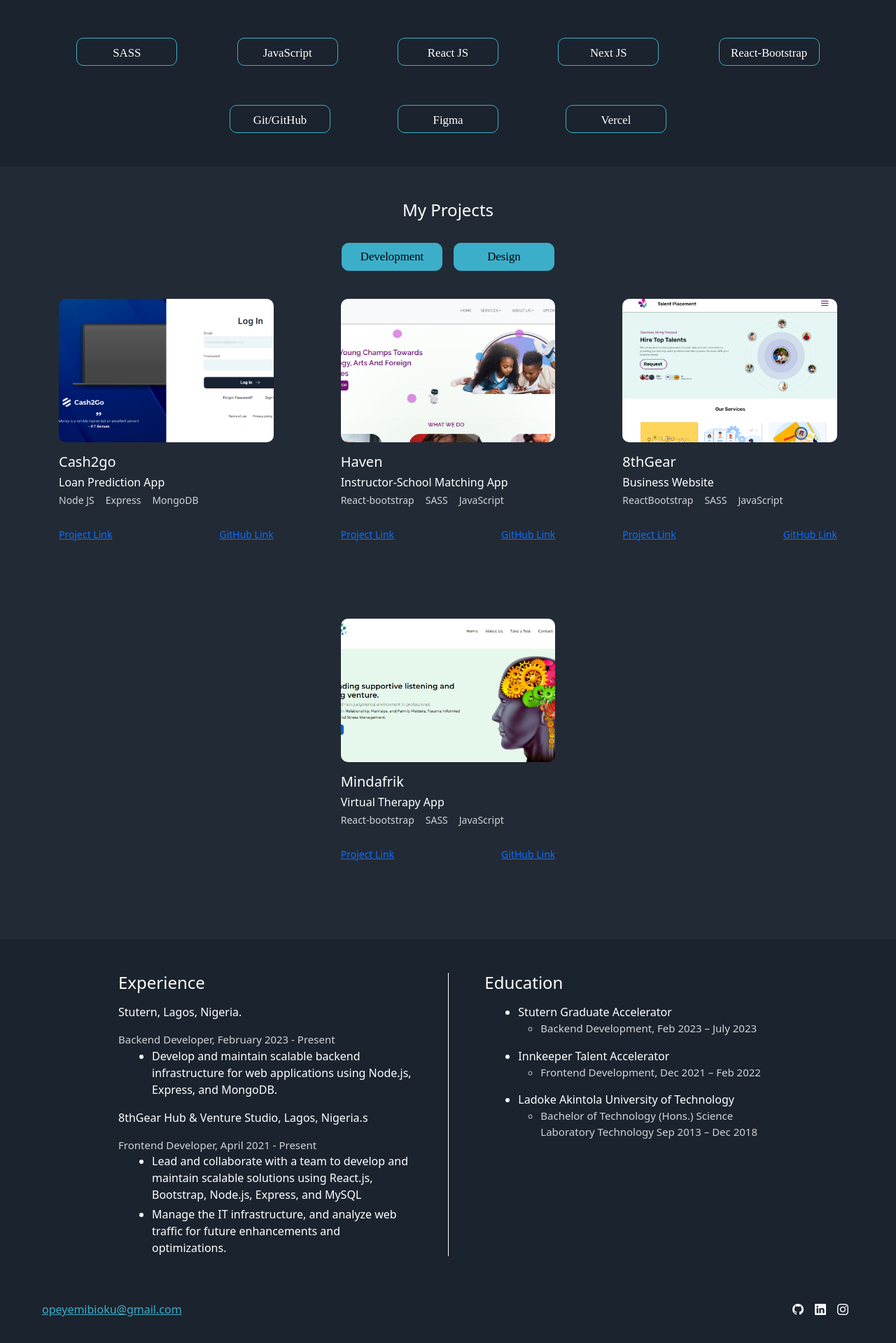
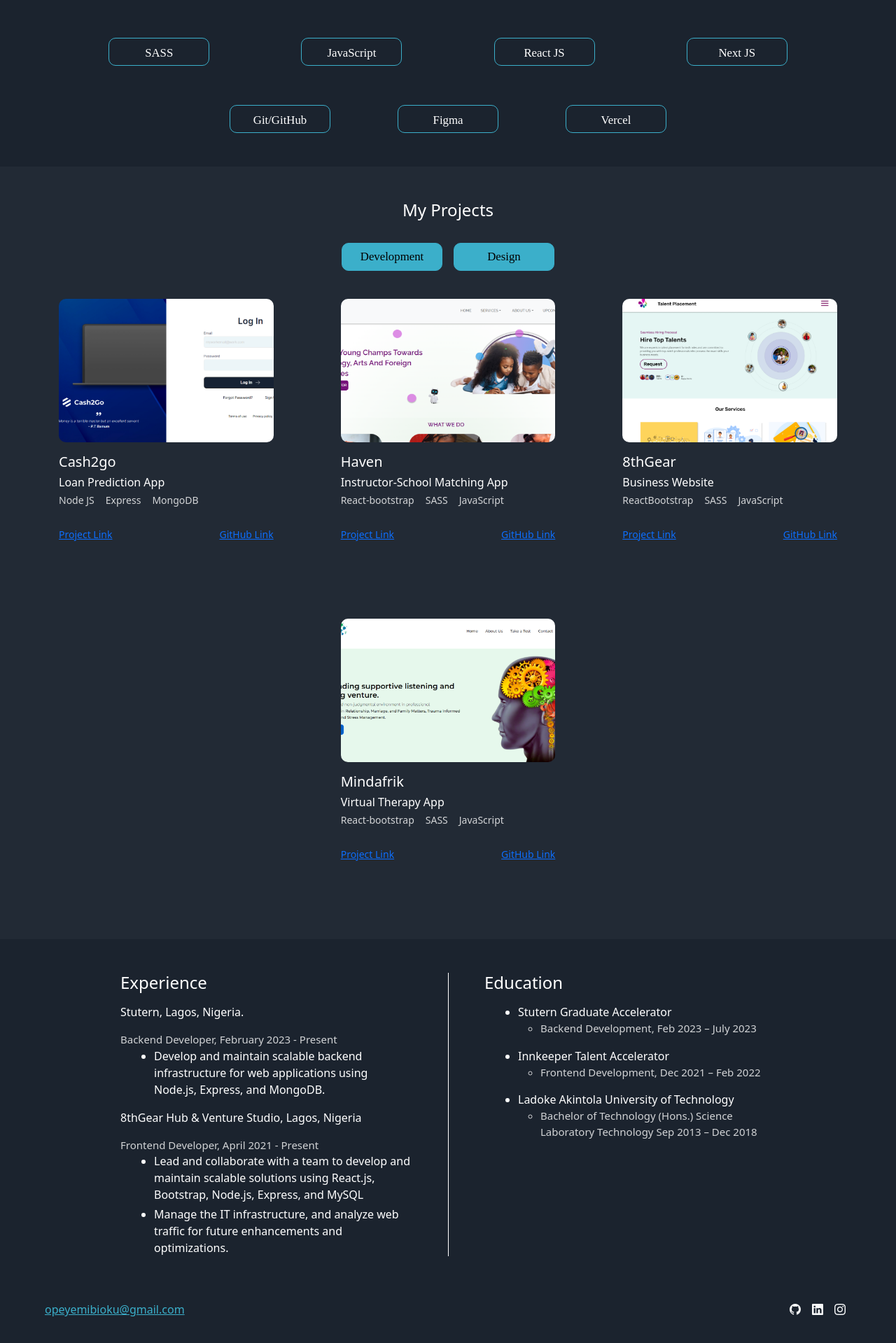
Before and after one commit to opeyemibioku/personalportfolio, a React (Create React App) app: page / in a window 1280 px wide. Shown: the part 751-2670 px from the top of the page at 70% size. Built offline with nearby package versions, Linux system fonts and the light colour scheme.

Commit message:
worked on the responsiveness

```diff
--- a/src/pages/home.js
+++ b/src/pages/home.js
@@ -33,7 +33,7 @@ const Navbar = () => {
   return (
     <>
       <div
-        className="container-fluid px-5"
+        className="container-fluid ps-5"
         style={{ backgroundColor: "#222A35" }}
       >
         <div className="d-flex">
@@ -526,7 +526,7 @@ const TechStacks = () => {
             Next JS
           </p>
         </div>
-        <div
+        {/* <div
           className="col-lg-3 col-md-3 col-sm-12 mt-2"
           style={{
             border: "1px solid #3BAFCA",
@@ -549,7 +549,7 @@ const TechStacks = () => {
           >
             React-Bootstrap
           </p>
-        </div>
+        </div> */}
       </div>
       <div className="row align-items-center justify-content-center px-4 pb-5">
         <div
@@ -1161,7 +1161,7 @@ const Experience = () => {
   return (
     <>
       <div
-        className="container-fluid py-5"
+        className="container-fluid py-5 px-3"
         id="#experience"
         style={{ backgroundColor: "#1B232E" }}
       >
@@ -1192,7 +1192,7 @@ const Experience = () => {
                 </li> */}
               </ul>
               <p className="card-text experience-header mt-3 text-white">
-                8thGear Hub & Venture Studio, Lagos, Nigeria.s
+                8thGear Hub & Venture Studio, Lagos, Nigeria
               </p>
               <p
                 className="card-text experience-text text-white m-0 p-0"
```
